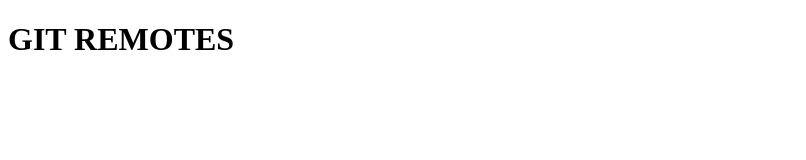
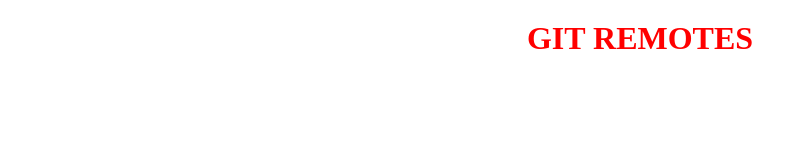
Before and after one commit to fuocoScoppiettante/repositoryRemoto, a plain HTML site: page index.html in a window 1280 px wide. Shown: the whole page, without its empty margins (0-806 px from the left). Drawn offline with Linux system fonts and the light colour scheme.

Commit message:
add styles.css

```diff
--- /dev/null
+++ b/css/styles.css
@@ -0,0 +1,5 @@
+h1 {
+    color: red;
+    text-align: center;
+    margin-top: 20px;
+}
--- a/index.html
+++ b/index.html
@@ -3,6 +3,7 @@
 <head>
     <meta charset="UTF-8">
     <meta name="viewport" content="width=device-width, initial-scale=1.0">
+    <link rel="stylesheet" href="./css/styles.css">
     <title>GIT 4 - Remotes</title>
 </head>
 <body>
```
